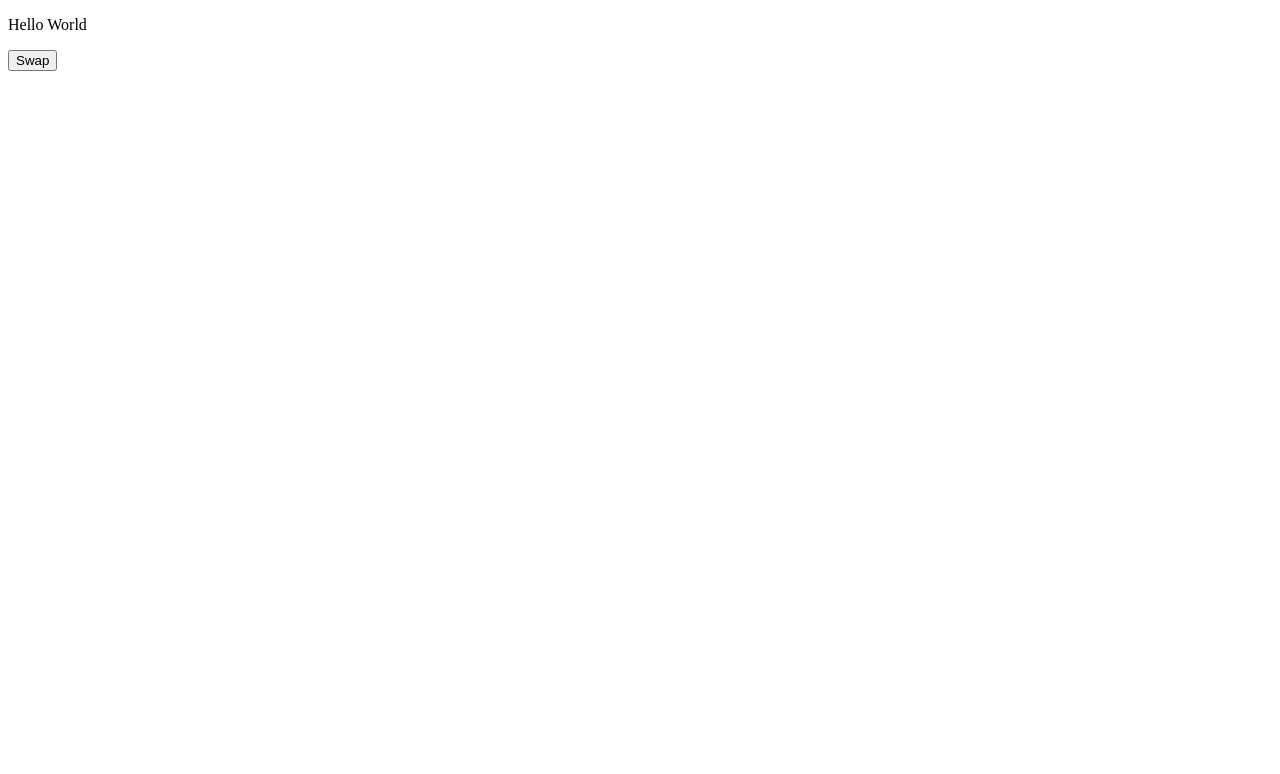
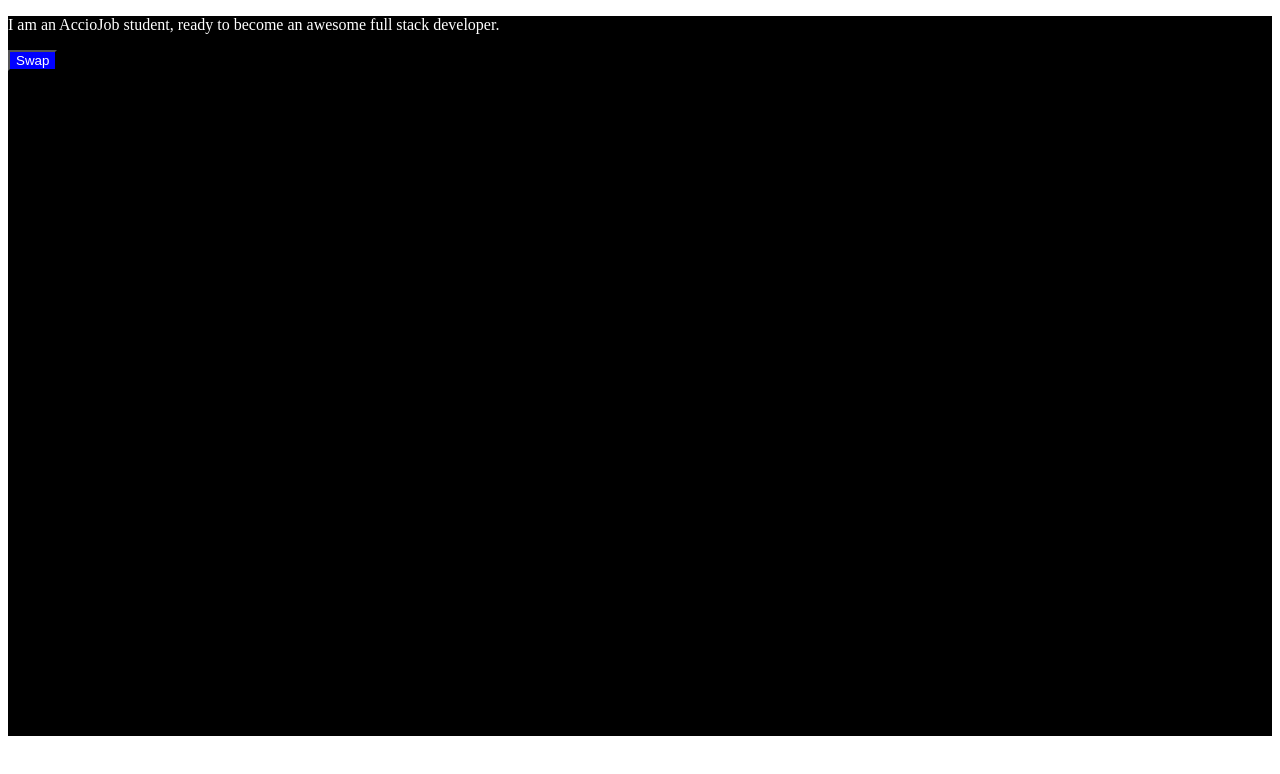
Before and after one commit to acciojob/dark-theme-minhaj539, a website: page main.html in a window 1280 px wide. Both pictures are taken after a click on the button "Swap". Drawn offline with Linux system fonts and the light colour scheme.

Commit message:
created a submission

```diff
--- a/main.html
+++ b/main.html
@@ -7,12 +7,12 @@
     <link rel="stylesheet" href="styles.css">
   </head>
   <body>
-    <main>
+    <main id="app" class="day">
       <!-- html markup here -->
       <p id="ptag">
-        Hello World
+       I am an AccioJob student, ready to become an awesome full stack developer.
       </p>
-      <button>Swap</button>
+      <button id="swap" class="button_day">Swap</button>
     </main>
     <script src="./script.js"></script>
   </body>
--- a/script.js
+++ b/script.js
@@ -1 +1,15 @@
 //your code here
+document.getElementById("swap").addEventListener("click",swapTheme);
+
+function swapTheme(){
+	let div=document.getElementById("app");
+	let btn=document.getElementById("swap");
+	if(div.className=="day"){
+		div.className="night";
+		btn.className="button_night";
+	}
+	else{
+		div.className="day";
+		btn.className="button_day";
+	}
+}
```
